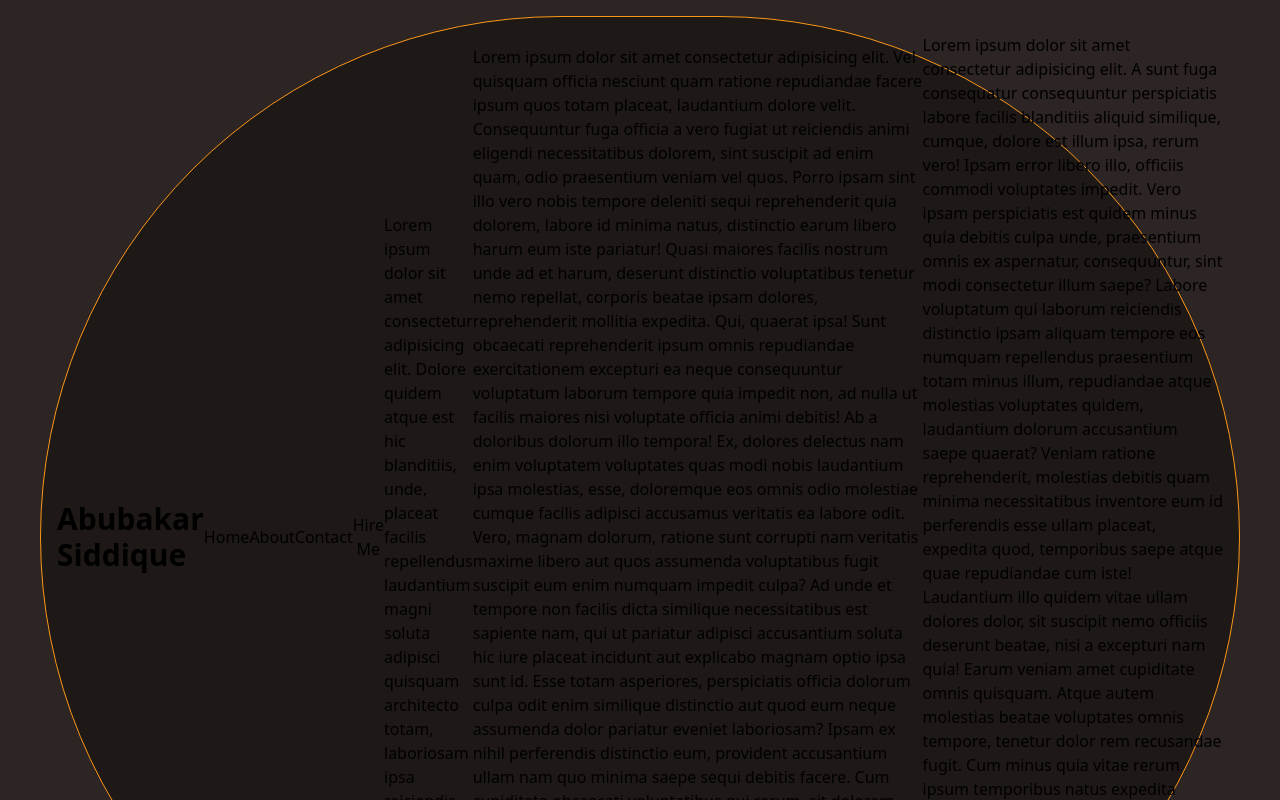
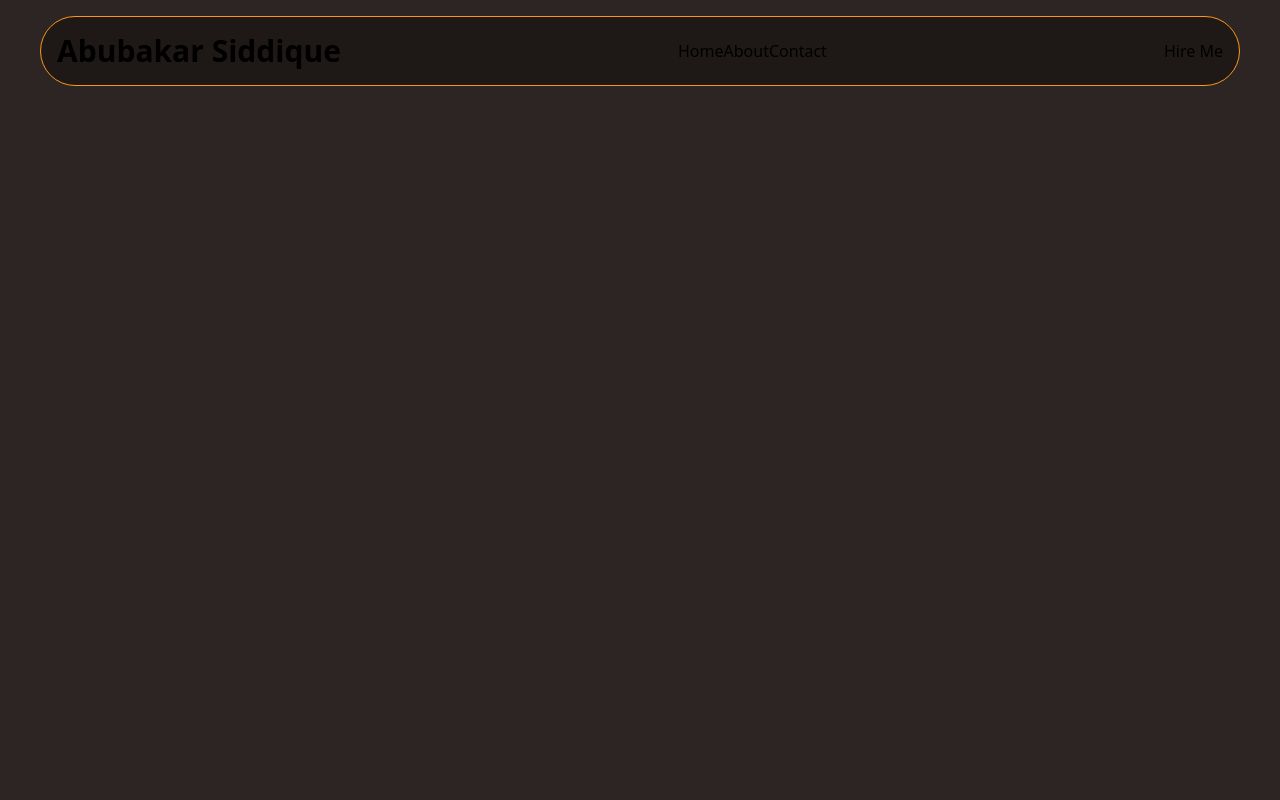
Before and after one commit to AbubakarSiddique32/Abubakar-Portfolio, a React (Vite) app: page / in a window 1280 px wide. Built offline with nearby package versions, Linux system fonts and the light colour scheme.

Commit message:
Portfolio

```diff
--- a/src/Components/Navbar/NavbarMain.jsx
+++ b/src/Components/Navbar/NavbarMain.jsx
@@ -9,74 +9,6 @@ const NavbarMain = () => {
         <NavbarLogo />
         <NavbarLinks />
         <NavbarBtn />
-        <p>
-          Lorem ipsum dolor sit amet consectetur adipisicing elit. Dolore quidem
-          atque est hic blanditiis, unde, placeat facilis repellendus laudantium
-          magni soluta adipisci quisquam architecto totam, laboriosam ipsa
-          reiciendis numquam? Unde.
-        </p>
-        <p>
-          Lorem ipsum dolor sit amet consectetur adipisicing elit. Vel quisquam
-          officia nesciunt quam ratione repudiandae facere ipsum quos totam
-          placeat, laudantium dolore velit. Consequuntur fuga officia a vero
-          fugiat ut reiciendis animi eligendi necessitatibus dolorem, sint
-          suscipit ad enim quam, odio praesentium veniam vel quos. Porro ipsam
-          sint illo vero nobis tempore deleniti sequi reprehenderit quia
-          dolorem, labore id minima natus, distinctio earum libero harum eum
-          iste pariatur! Quasi maiores facilis nostrum unde ad et harum,
-          deserunt distinctio voluptatibus tenetur nemo repellat, corporis
-          beatae ipsam dolores, reprehenderit mollitia expedita. Qui, quaerat
-          ipsa! Sunt obcaecati reprehenderit ipsum omnis repudiandae
-          exercitationem excepturi ea neque consequuntur voluptatum laborum
-          tempore quia impedit non, ad nulla ut facilis maiores nisi voluptate
-          officia animi debitis! Ab a doloribus dolorum illo tempora! Ex,
-          dolores delectus nam enim voluptatem voluptates quas modi nobis
-          laudantium ipsa molestias, esse, doloremque eos omnis odio molestiae
-          cumque facilis adipisci accusamus veritatis ea labore odit. Vero,
-          magnam dolorum, ratione sunt corrupti nam veritatis maxime libero aut
-          quos assumenda voluptatibus fugit suscipit eum enim numquam impedit
-          culpa? Ad unde et tempore non facilis dicta similique necessitatibus
-          est sapiente nam, qui ut pariatur adipisci accusantium soluta hic iure
-          placeat incidunt aut explicabo magnam optio ipsa sunt id. Esse totam
-          asperiores, perspiciatis officia dolorum culpa odit enim similique
-          distinctio aut quod eum neque assumenda dolor pariatur eveniet
-          laboriosam? Ipsam ex nihil perferendis distinctio eum, provident
-          accusantium ullam nam quo minima saepe sequi debitis facere. Cum
-          cupiditate obcaecati voluptatibus qui rerum, sit dolorem repudiandae,
-          error illum eius similique odio accusamus necessitatibus excepturi
-          dignissimos doloribus deleniti molestiae quisquam corrupti earum dolor
-          perspiciatis suscipit. Repudiandae, sed, modi esse eligendi, quod
-          exercitationem velit obcaecati inventore possimus itaque quis.
-          Necessitatibus odio iusto suscipit maxime repudiandae! Qui facilis
-          consequuntur beatae asperiores. Tempore at labore officiis, pariatur
-          quod molestiae voluptates qui recusandae adipisci.
-        </p>
-
-        <p>
-          Lorem ipsum dolor sit amet consectetur adipisicing elit. A sunt fuga
-          consequatur consequuntur perspiciatis labore facilis blanditiis
-          aliquid similique, cumque, dolore est illum ipsa, rerum vero! Ipsam
-          error libero illo, officiis commodi voluptates impedit. Vero ipsam
-          perspiciatis est quidem minus quia debitis culpa unde, praesentium
-          omnis ex aspernatur, consequuntur, sint modi consectetur illum saepe?
-          Labore voluptatum qui laborum reiciendis distinctio ipsam aliquam
-          tempore eos numquam repellendus praesentium totam minus illum,
-          repudiandae atque molestias voluptates quidem, laudantium dolorum
-          accusantium saepe quaerat? Veniam ratione reprehenderit, molestias
-          debitis quam minima necessitatibus inventore eum id perferendis esse
-          ullam placeat, expedita quod, temporibus saepe atque quae repudiandae
-          cum iste! Laudantium illo quidem vitae ullam dolores dolor, sit
-          suscipit nemo officiis deserunt beatae, nisi a excepturi nam quia!
-          Earum veniam amet cupiditate omnis quisquam. Atque autem molestias
-          beatae voluptates omnis tempore, tenetur dolor rem recusandae fugit.
-          Cum minus quia vitae rerum ipsum temporibus natus expedita amet?
-          Dolores totam nostrum laboriosam placeat cum assumenda sit quod in
-          fugit dolorum animi error id, distinctio culpa, accusantium voluptates
-          rem aliquam vitae soluta nulla ducimus sequi iure optio fuga! Sint nam
-          provident nobis officiis eius non dolor, praesentium repellendus sed,
-          doloribus, vel tempore sunt corporis animi velit aperiam officia
-          aliquid.
-        </p>
       </div>
     </nav>
   );
```
